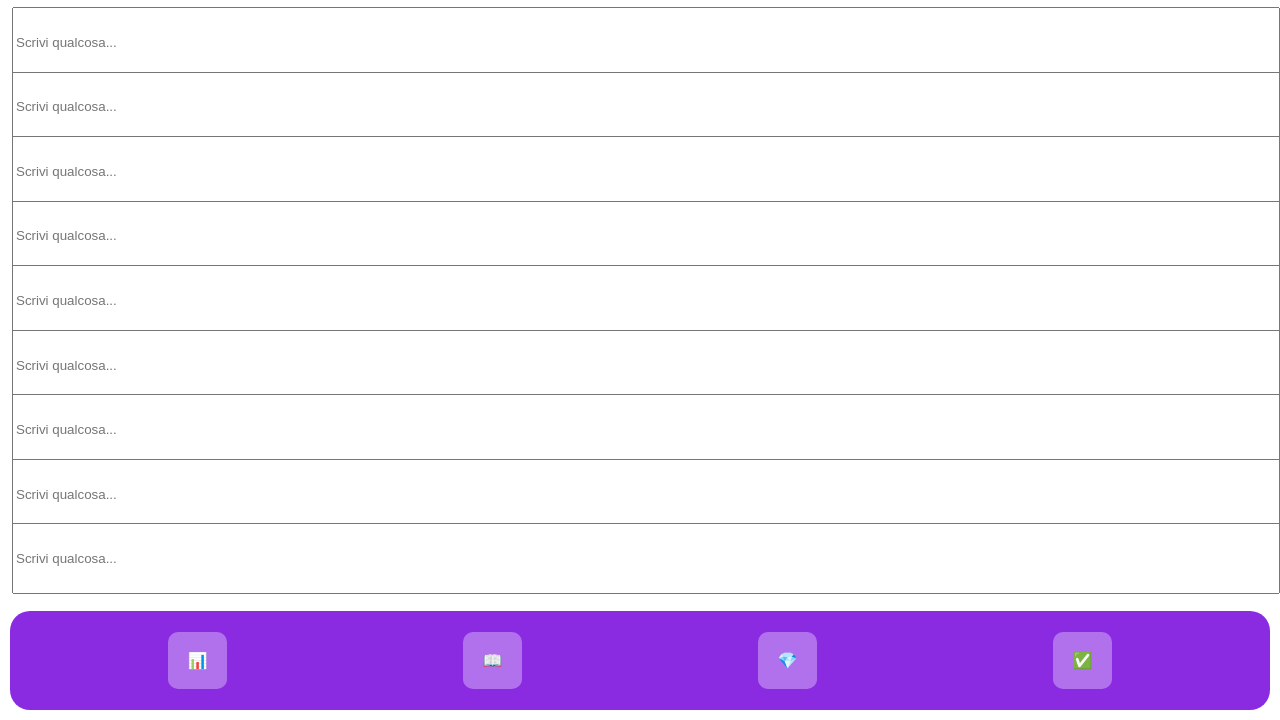
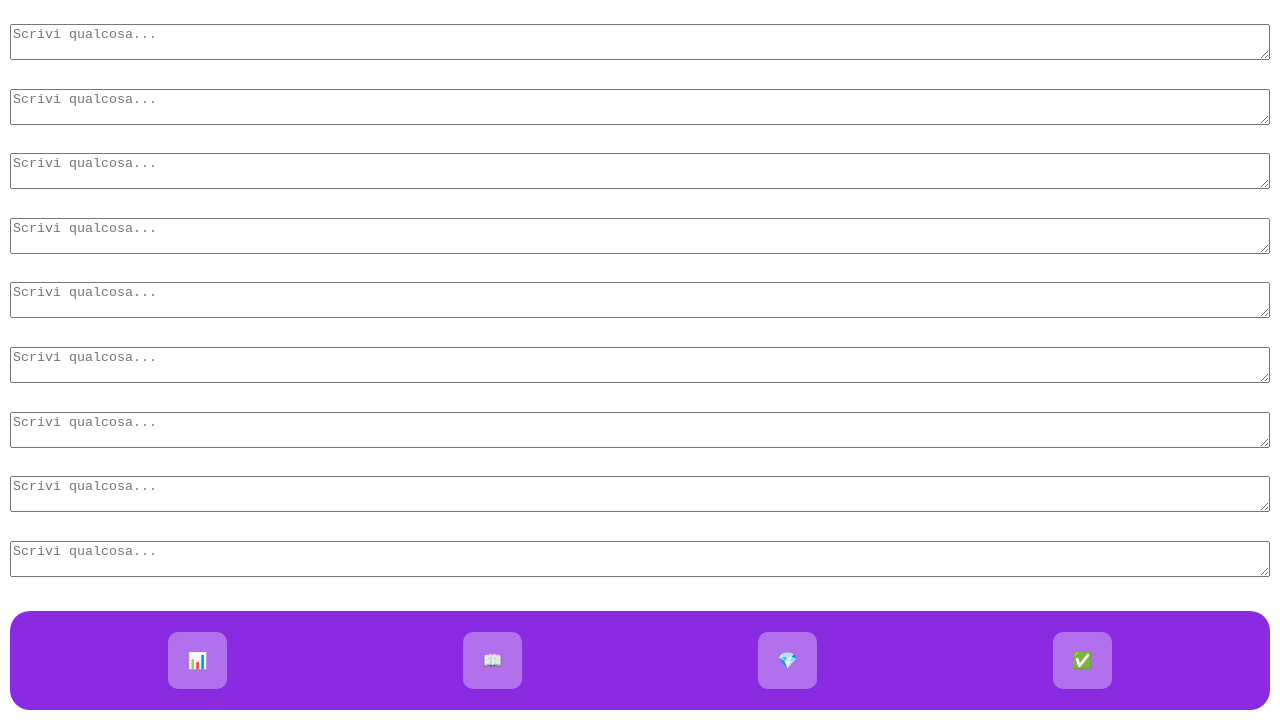
Before and after one commit to barrasimone04-cell/AgendaPersonale.github.io, a plain HTML site: page index.html in a window 1280 px wide. Shown: the part 80-800 px from the top of the page. Drawn offline with Linux system fonts and the light colour scheme.

Commit message:
Update index.html

```diff
--- a/index.html
+++ b/index.html
@@ -11,15 +11,15 @@
       <h1>Agenda Personale</h1>
     </header>
     <main class="grid-items">
-      <input type="text" placeholder="Scrivi qualcosa..." />
-      <input type="text" placeholder="Scrivi qualcosa..." />
-      <input type="text" placeholder="Scrivi qualcosa..." />
-      <input type="text" placeholder="Scrivi qualcosa..." />
-      <input type="text" placeholder="Scrivi qualcosa..." />
-      <input type="text" placeholder="Scrivi qualcosa..." />
-      <input type="text" placeholder="Scrivi qualcosa..." />
-      <input type="text" placeholder="Scrivi qualcosa..." />
-      <input type="text" placeholder="Scrivi qualcosa..." />
+      <textarea placeholder="Scrivi qualcosa..."></textarea>
+      <textarea placeholder="Scrivi qualcosa..."></textarea>
+      <textarea placeholder="Scrivi qualcosa..."></textarea>
+      <textarea placeholder="Scrivi qualcosa..."></textarea>
+      <textarea placeholder="Scrivi qualcosa..."></textarea>
+      <textarea placeholder="Scrivi qualcosa..."></textarea>
+      <textarea placeholder="Scrivi qualcosa..."></textarea>
+      <textarea placeholder="Scrivi qualcosa..."></textarea>
+      <textarea placeholder="Scrivi qualcosa..."></textarea>
     </main>
     <footer class="grid-items">
       <nav>
@@ -30,6 +30,8 @@
           <li><a href="./Task.html">✅</a></li>
         </ul>
       </nav>
+      <div>
+      </div>
     </footer>
   </body>
 </html>
```
